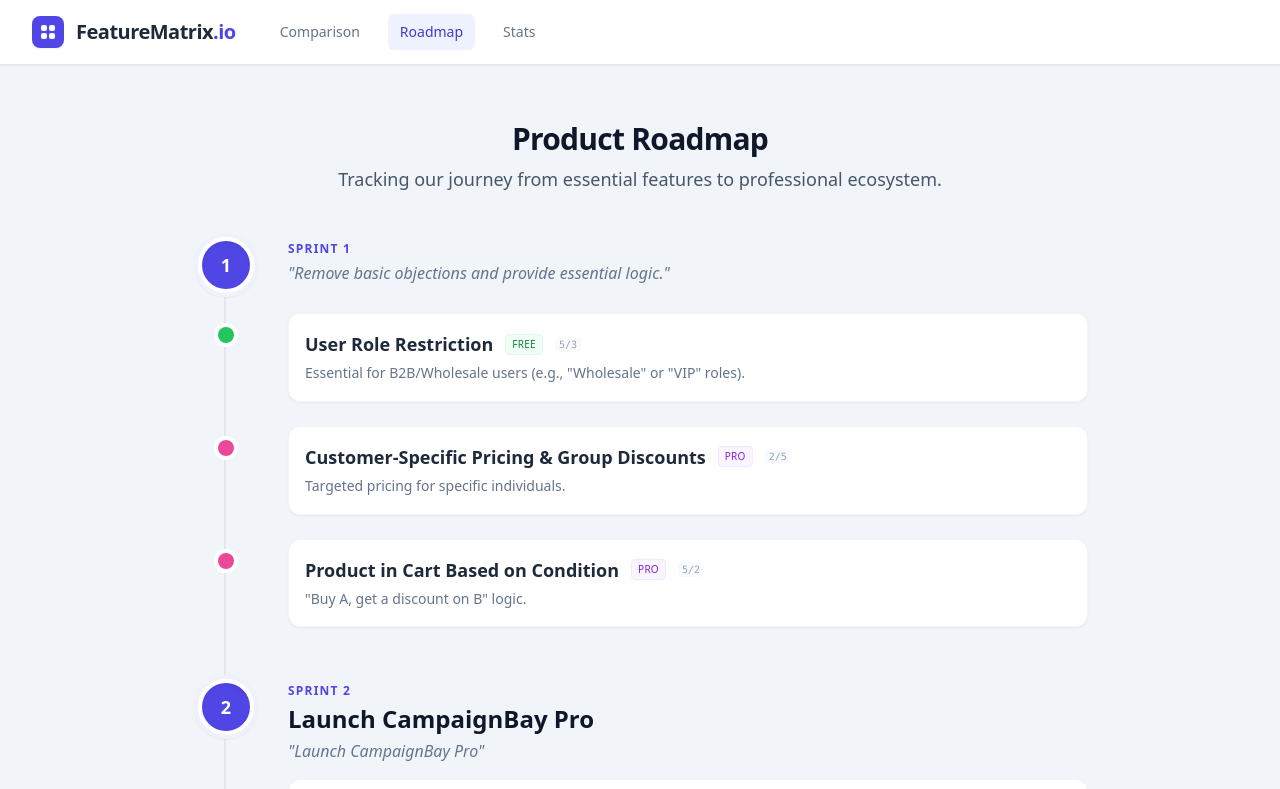
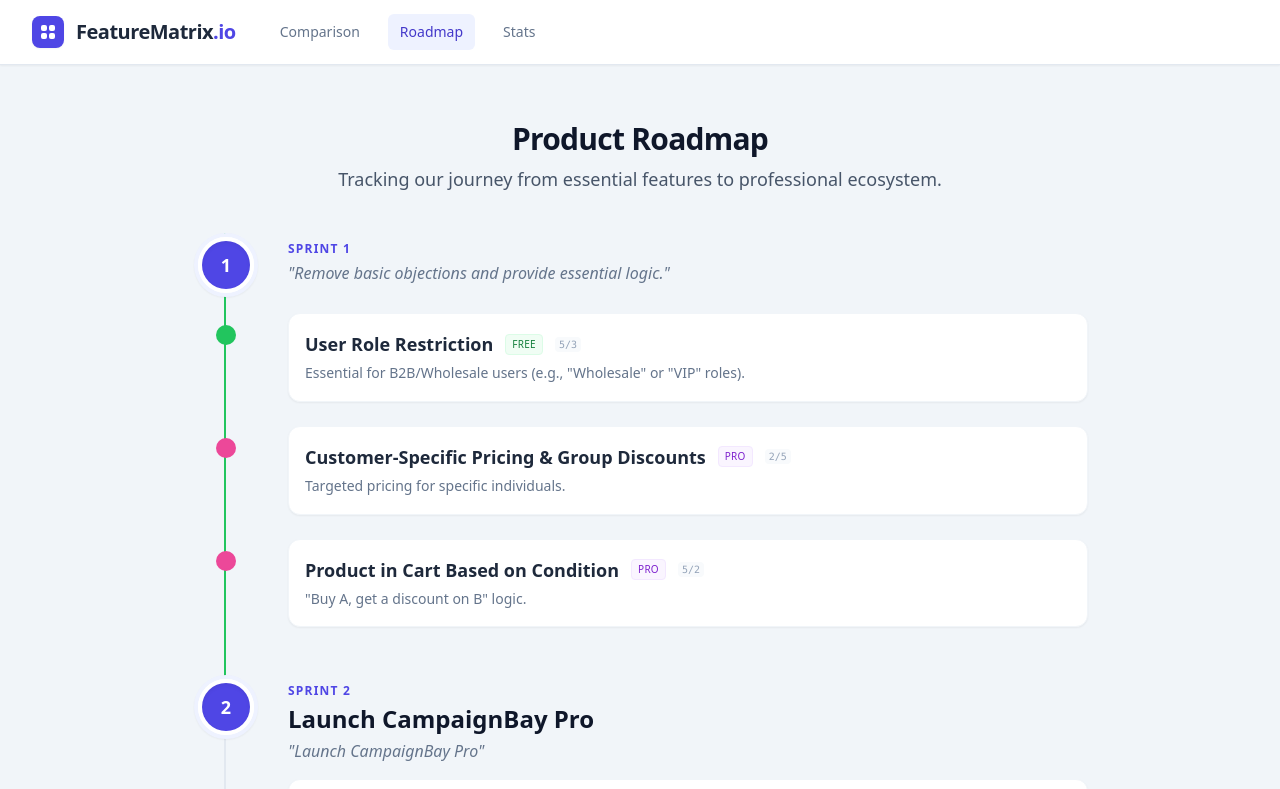
Before and after one commit to dipta-sdd/cfmv, a React (Vite) app: page /#/roadmap in a window 1280 px wide. Shown: the top 789 px of the page. Built offline with nearby package versions, Linux system fonts and the light colour scheme; no server answers.

Commit message:
changed node color of roadmap

```diff
--- a/components/Roadmap.tsx
+++ b/components/Roadmap.tsx
@@ -1,9 +1,31 @@
-import React from "react";
+import React, { useMemo } from "react";
 import { roadmapData } from "../data/roadmapData";
 
+const Roadmap: React.FC = () => {
+  // Calculate progress percentage based on "Done" items
+  const progressPercentage = useMemo(() => {
+    // Flatten all items with their global index
+    const allItems = roadmapData.flatMap((sprint) => sprint.items);
+    const totalItems = allItems.length + roadmapData.length; // items + sprint headers
 
+    // Find the last index of a "Done" item
+    let lastDoneIndex = -1;
+    let currentIndex = 0;
 
-const Roadmap: React.FC = () => {
+    roadmapData.forEach((sprint) => {
+      currentIndex++; // Sprint header
+      sprint.items.forEach((item) => {
+        if (item.status === "Done") {
+          lastDoneIndex = currentIndex;
+        }
+        currentIndex++;
+      });
+    });
+
+    if (lastDoneIndex === -1) return 0;
+    return ((lastDoneIndex + 1) / totalItems) * 100;
+  }, []);
+
   return (
     <div className="max-w-4xl mx-auto py-8">
       <div className="mb-10 text-center">
@@ -17,8 +39,16 @@ const Roadmap: React.FC = () => {
       </div>
 
       <div className="relative">
-        {/* Continuous Vertical Line */}
+        {/* Continuous Vertical Line (Gray base) */}
         <div className="absolute left-8 top-0 bottom-10 w-0.5 bg-slate-200"></div>
+
+        {/* Green Progress Line (Overlay) */}
+        {progressPercentage > 0 && (
+          <div
+            className="absolute left-8 top-0 w-0.5 bg-green-500 z-[1]"
+            style={{ height: `${progressPercentage}%` }}
+          ></div>
+        )}
 
         <div className="space-y-12">
           {roadmapData.map((sprint) => (
@@ -49,10 +79,18 @@ const Roadmap: React.FC = () => {
                   <div key={idx} className="relative flex gap-8">
                     {/* Small Node on the main line */}
                     <div className="flex-shrink-0 w-16 flex justify-center z-10">
-                      {item.type === "Free" ? (
-                        <div className="w-4 h-4 rounded-full bg-green-500 ring-4 ring-white shadow-sm mt-1.5 translate-x-0.5"></div>
+                      {item.status === "Done" ? (
+                        item.type === "Free" ? (
+                          <div className="w-4 h-4 rounded-full bg-green-500 ring-2 ring-green-500 shadow-sm mt-1.5 translate-x-0.5"></div>
+                        ) : (
+                          <div className="w-4 h-4 rounded-full bg-pink-500 ring-2 ring-pink-500 shadow-sm mt-1.5 translate-x-0.5"></div>
+                        )
                       ) : (
-                        <div className="w-4 h-4 rounded-full bg-pink-500 ring-4 ring-white shadow-sm mt-1.5 translate-x-0.5"></div>
+                        item.type === "Free" ? (
+                          <div className="w-4 h-4 rounded-full bg-green-200 ring-2 ring-green-500 shadow-sm mt-1.5 translate-x-0.5"></div>
+                        ) : (
+                          <div className="w-4 h-4 rounded-full bg-pink-200 ring-2 ring-pink-500 shadow-sm mt-1.5 translate-x-0.5"></div>
+                        )
                       )}
                     </div>
 
```
